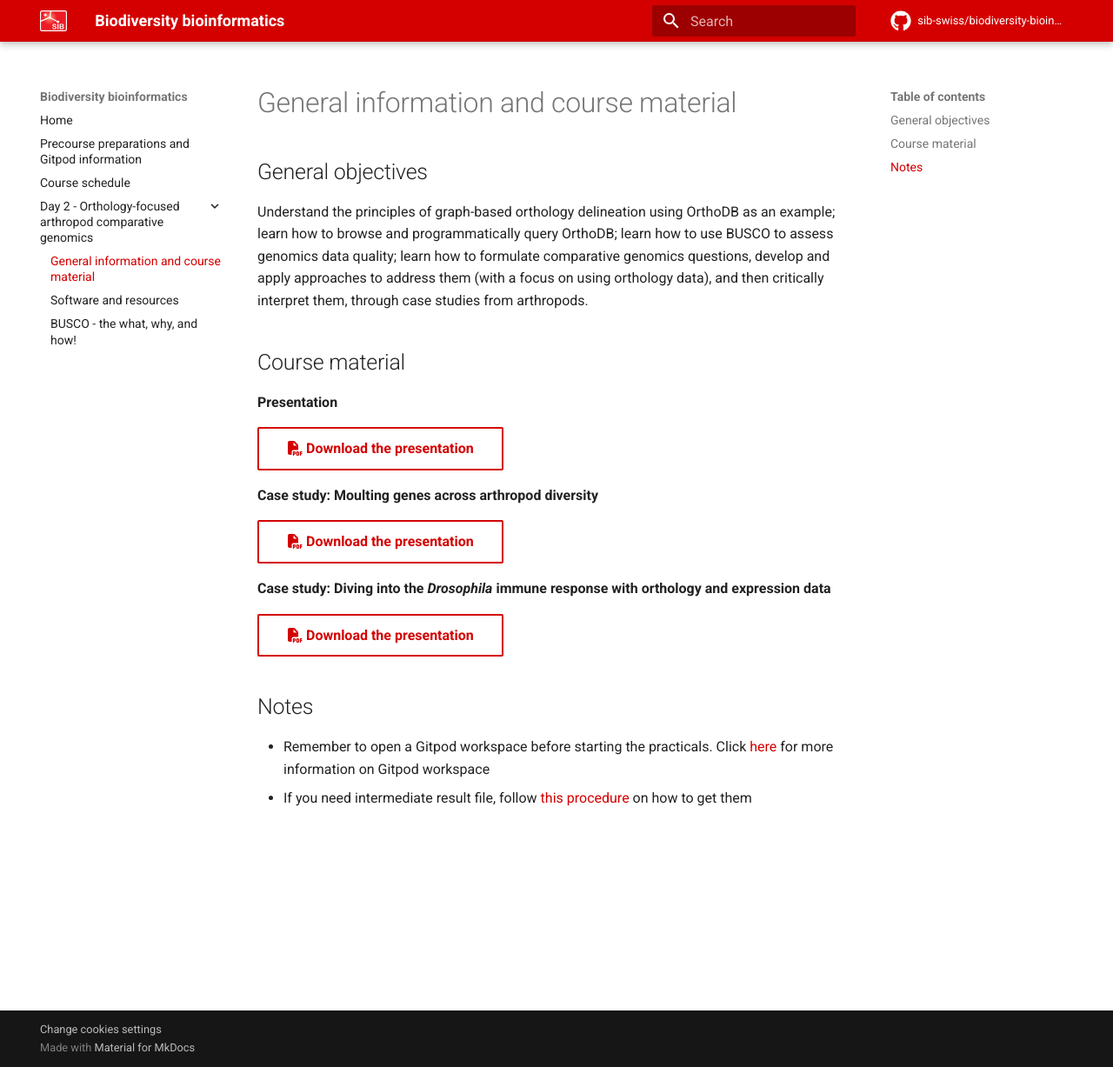
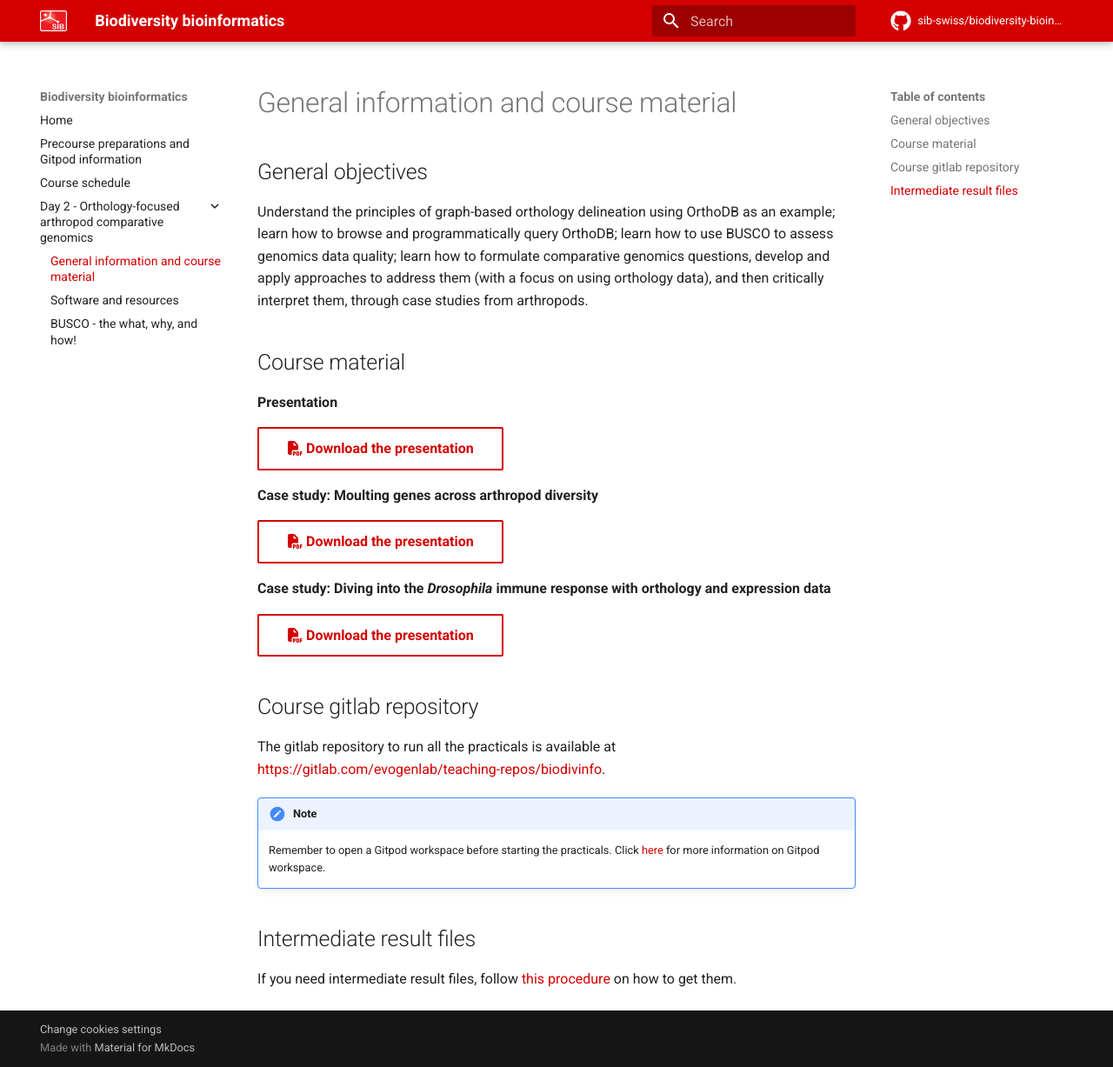
Before and after one commit to sib-swiss/biodiversity-bioinformatics, an MkDocs documentation site: the page built from docs/course_material/day2/1_general.md, in a window 1280 px wide and 1227 px high. Shown: the whole window at 87% size. Built offline with MkDocs 1.6.1 and Material for MkDocs 9.7.7, drawn with Linux system fonts in a browser that asks for light colours; comment, search, counter and statistics services are not loaded; the version menu is left out.

Commit message:
Adds gitlab repo URL in general info

```diff
--- a/docs/course_material/day2/1_general.md
+++ b/docs/course_material/day2/1_general.md
@@ -16,7 +16,13 @@ Understand the principles of graph-based orthology delineation using OrthoDB as
 
 [:fontawesome-solid-file-pdf: Download the presentation](../../assets/pdf/day2_case_study2_Antonin_THIEBAUT.pdf){: .md-button }
 
-## Notes
+## Course gitlab repository
 
-* Remember to open a Gitpod workspace before starting the practicals. Click [here](../../precourse.md#software) for more information on Gitpod workspace
-* If you need intermediate result file, follow [this procedure](2_software.md#folder-with-intermediate-result-files) on how to get them
+The gitlab repository to run all the practicals is available at [https://gitlab.com/evogenlab/teaching-repos/biodivinfo](https://gitlab.com/evogenlab/teaching-repos/biodivinfo).
+
+!!! note
+	Remember to open a Gitpod workspace before starting the practicals. Click [here](../../precourse.md#software) for more information on Gitpod workspace.
+
+## Intermediate result files
+
+If you need intermediate result files, follow [this procedure](2_software.md#folder-with-intermediate-result-files) on how to get them.
```
